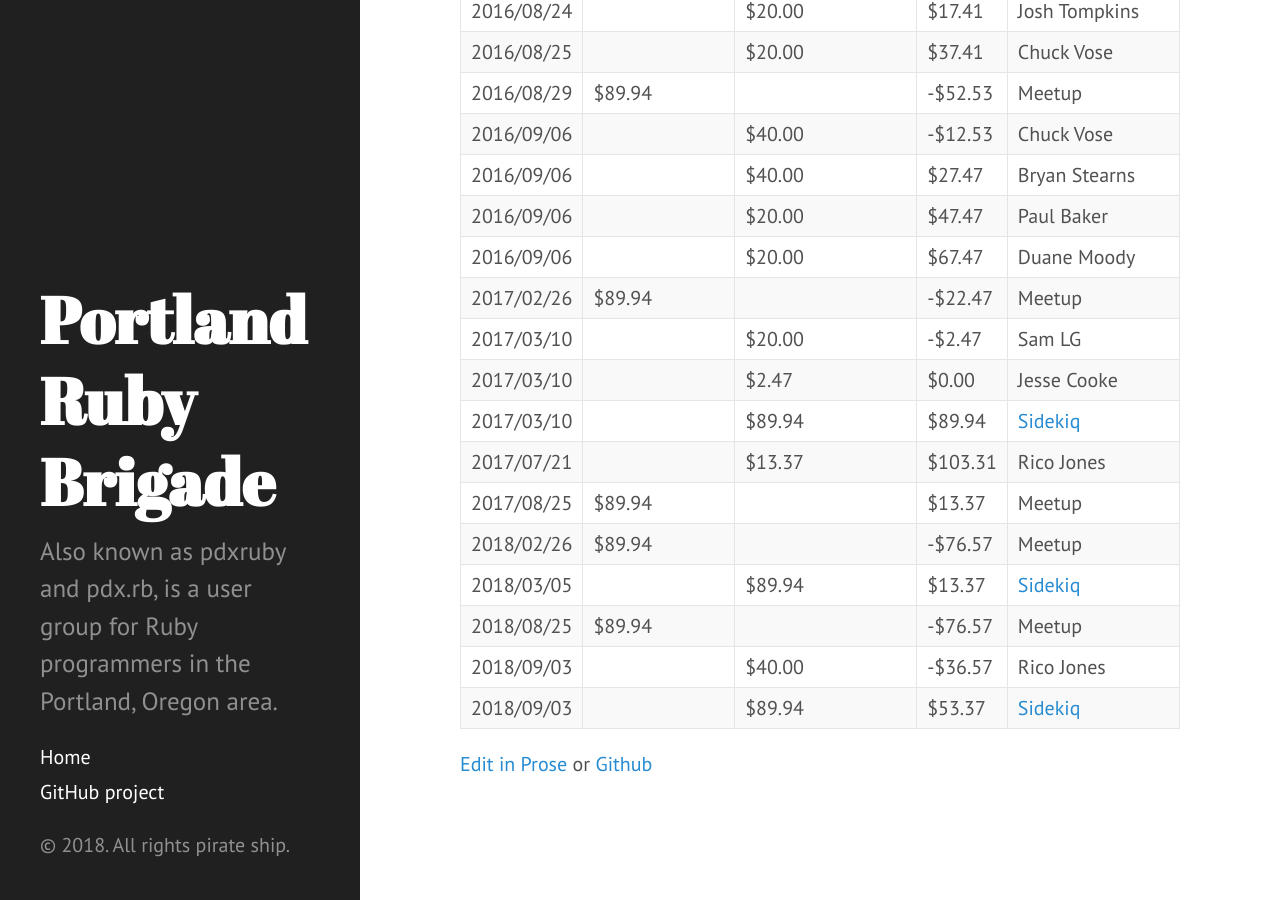
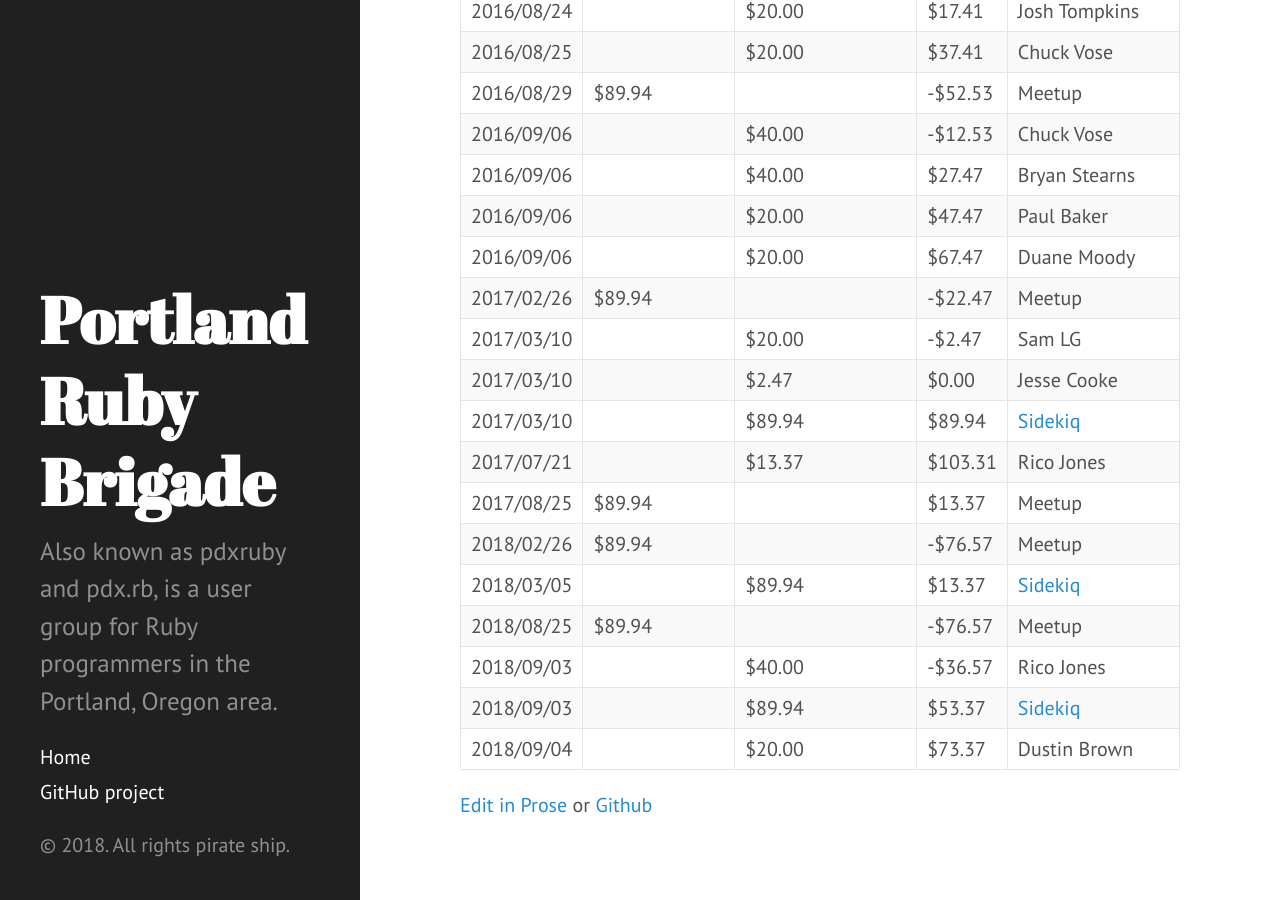
Before and after one commit to pdxruby/pdxruby.github.io, a Jekyll site: the page built from contributions.md, in a window 1280 px wide and 900 px high, scrolled down 842 px. Built offline with Jekyll 4.4.1, drawn with Linux system fonts in a browser that asks for light colours.

Commit message:
Thanks @dustinbrownman!

```diff
--- a/contributions.md
+++ b/contributions.md
@@ -40,3 +40,4 @@ A log for contributions and some expenses.
 | 2018/08/25 | $89.94         |                   | -$76.57   | Meetup                              |
 | 2018/09/03 |                | $40.00            | -$36.57   | Rico Jones                          |
 | 2018/09/03 |                | $89.94            | $53.37    | [Sidekiq](http://sidekiq.org/)      |
+| 2018/09/04 |                | $20.00            | $73.37    | Dustin Brown
```
